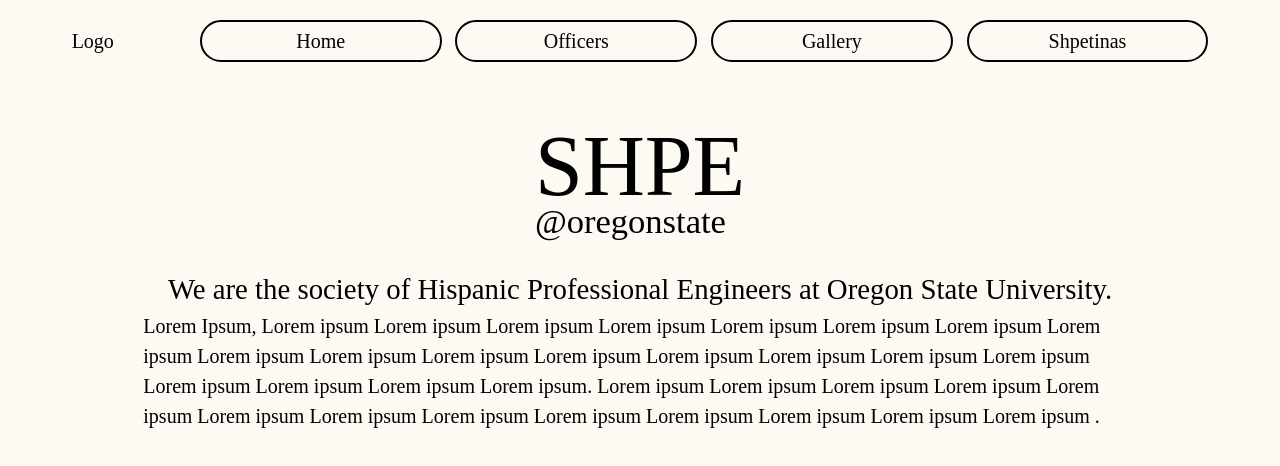
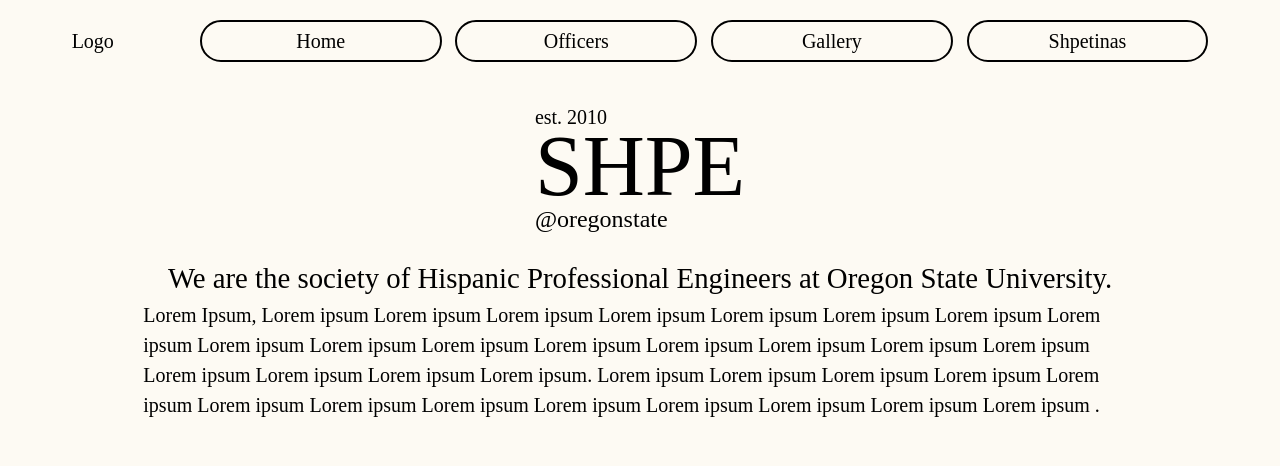
Before and after one commit to SHPE-At-OregonStateUniversity/SHPE-At-OregonStateUniversity.github.io, a SvelteKit app in the folder shpe-osu/: page / in a window 1280 px wide. Shown: the top 466 px of the page. Built offline with nearby package versions, Linux system fonts and the light colour scheme.

Commit message:
set SHPE logo up.

```diff
--- a/shpe-osu/src/routes/+page.svelte
+++ b/shpe-osu/src/routes/+page.svelte
@@ -1,5 +1,6 @@
 <div class="content">
   <div class="hero">
+    <span class="est">est. 2010</span>
     <h1>SHPE</h1>
     <p>@oregonstate</p>
   </div>
@@ -14,11 +15,19 @@
 </div>
 
 <style>
+  .content {
+    display: flex;
+    flex-direction: column;
+    align-items: center;
+  }
   .hero {
     display: flex;
     flex-direction: column;
     align-items: left;
     padding: var(--size-100);
+  }
+  .est {
+    margin-bottom: -1.5rem
   }
   .hero h1 {
     font-size: var(--size-900);
@@ -26,25 +35,21 @@
     color: var(--color-brand-dark);
   }
   .hero p {
-    font-size: var(--size-400);
+    font-size: var(--size-200);
     font-weight: 400;
     color: var(--color-brand-dark);
-    margin-top: -1.75rem;
+    margin-top: -1.5rem;
   }
   .description h1 {
     font-size: var(--size-300);
     font-weight: 400;
     color: var(--color-brand-dark);
+    padding-left: var(--)
   }
   p {
     font-size: var(--size-100);
     font-weight: 100;
     color: var(--color-brand-dark);
   }
-  .content {
-    display: flex;
-    flex-direction: column;
-    align-items: center;
-  }
 
 </style>
```
